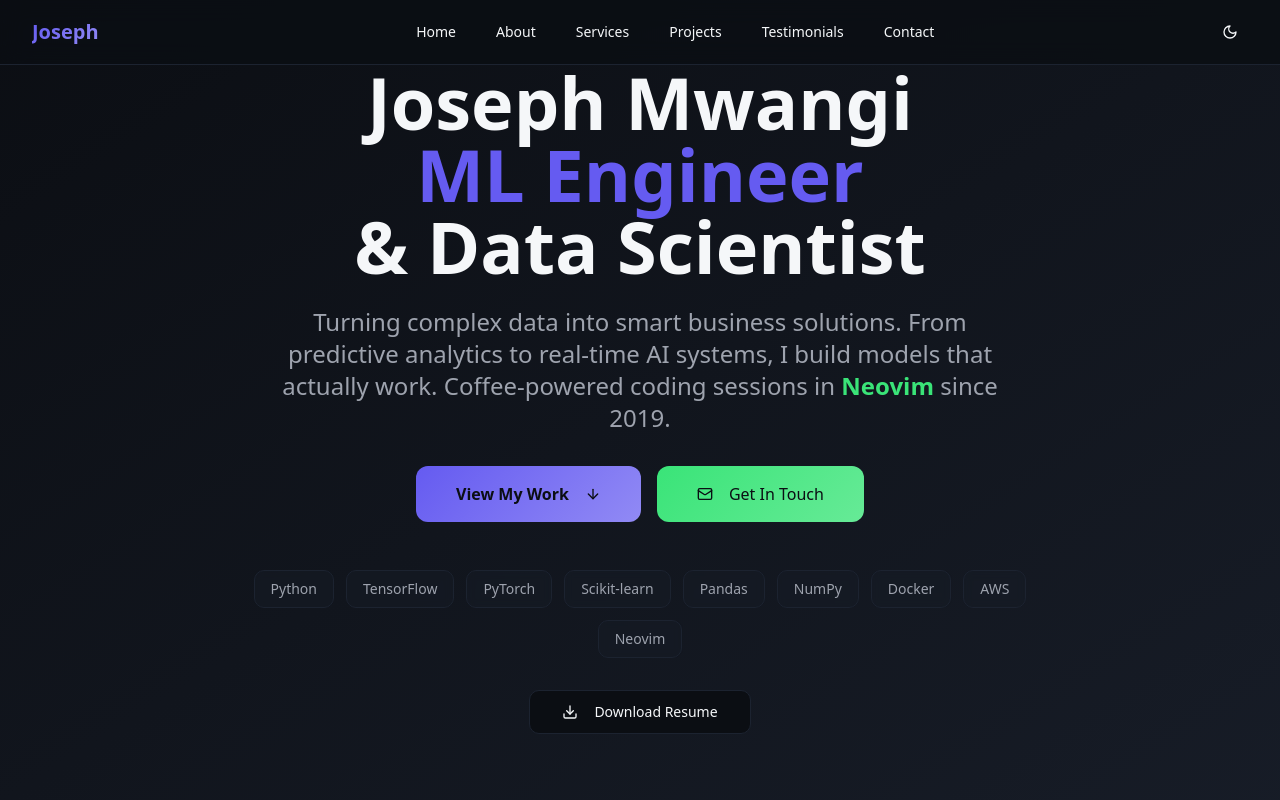
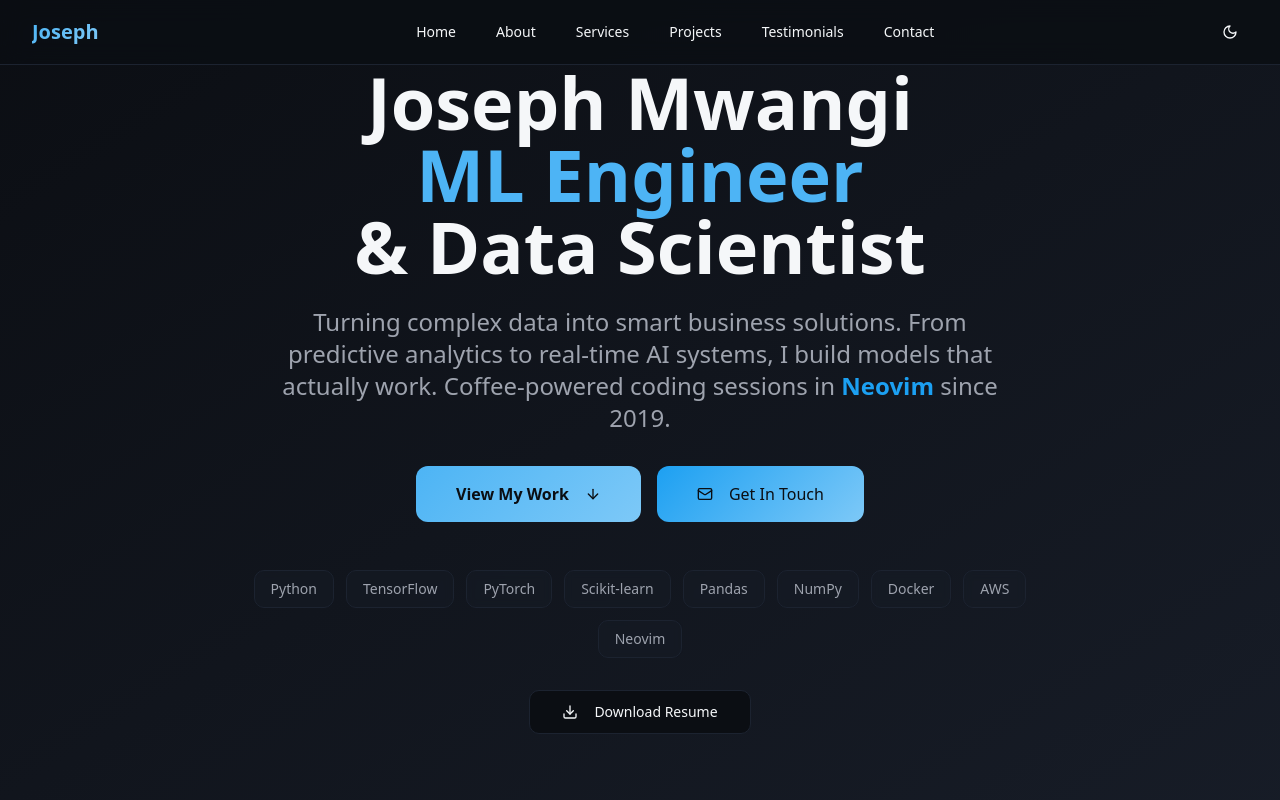
Before and after one commit to Mwangiboyle/vim-data-vision, a React (Vite) app: page / in a window 1280 px wide. Shown: the top 800 px of the page. Built offline with nearby package versions, Linux system fonts and the light colour scheme.

Commit message:
Update color scheme to Twitter blue
Update the website's color scheme to use Twitter blue. This involves modifying the primary and accent colors in the `tailwind.config.ts` and `src/index.css` files to reflect the Twitter blue aesthetic.

```diff
--- a/src/index.css
+++ b/src/index.css
@@ -15,9 +15,9 @@
     --popover: 0 0% 100%;
     --popover-foreground: 220 26% 6%;
 
-    --primary: 244 84% 45%;
+    --primary: 203 89% 53%;
     --primary-foreground: 0 0% 98%;
-    --primary-glow: 244 84% 65%;
+    --primary-glow: 203 89% 63%;
 
     --secondary: 220 14% 96%;
     --secondary-foreground: 220 26% 6%;
@@ -25,18 +25,18 @@
     --muted: 220 14% 96%;
     --muted-foreground: 220 9% 46%;
 
-    --accent: 142 76% 36%;
+    --accent: 203 89% 43%;
     --accent-foreground: 0 0% 98%;
-    --accent-glow: 142 76% 56%;
+    --accent-glow: 203 89% 63%;
 
     --destructive: 0 84% 60%;
     --destructive-foreground: 0 0% 98%;
 
     --border: 220 13% 91%;
     --input: 220 13% 91%;
-    --ring: 244 84% 45%;
+    --ring: 203 89% 53%;
 
-    --tech-blue: 217 91% 60%;
+    --tech-blue: 203 89% 53%;
     --tech-purple: 262 83% 58%;
     --tech-green: 142 76% 36%;
     --neovim-green: 120 100% 25%;
@@ -85,9 +85,9 @@
     --popover: 220 26% 8%;
     --popover-foreground: 220 26% 97%;
 
-    --primary: 244 84% 65%;
+    --primary: 203 89% 63%;
     --primary-foreground: 220 26% 6%;
-    --primary-glow: 244 84% 75%;
+    --primary-glow: 203 89% 73%;
 
     --secondary: 220 26% 12%;
     --secondary-foreground: 220 26% 97%;
@@ -95,18 +95,18 @@
     --muted: 220 26% 12%;
     --muted-foreground: 220 9% 65%;
 
-    --accent: 142 76% 56%;
+    --accent: 203 89% 53%;
     --accent-foreground: 220 26% 6%;
-    --accent-glow: 142 76% 66%;
+    --accent-glow: 203 89% 73%;
 
     --destructive: 0 84% 60%;
     --destructive-foreground: 0 0% 98%;
 
     --border: 220 26% 15%;
     --input: 220 26% 15%;
-    --ring: 244 84% 65%;
+    --ring: 203 89% 63%;
 
-    --tech-blue: 217 91% 70%;
+    --tech-blue: 203 89% 63%;
     --tech-purple: 262 83% 68%;
     --tech-green: 142 76% 56%;
     --neovim-green: 120 100% 35%;
```
